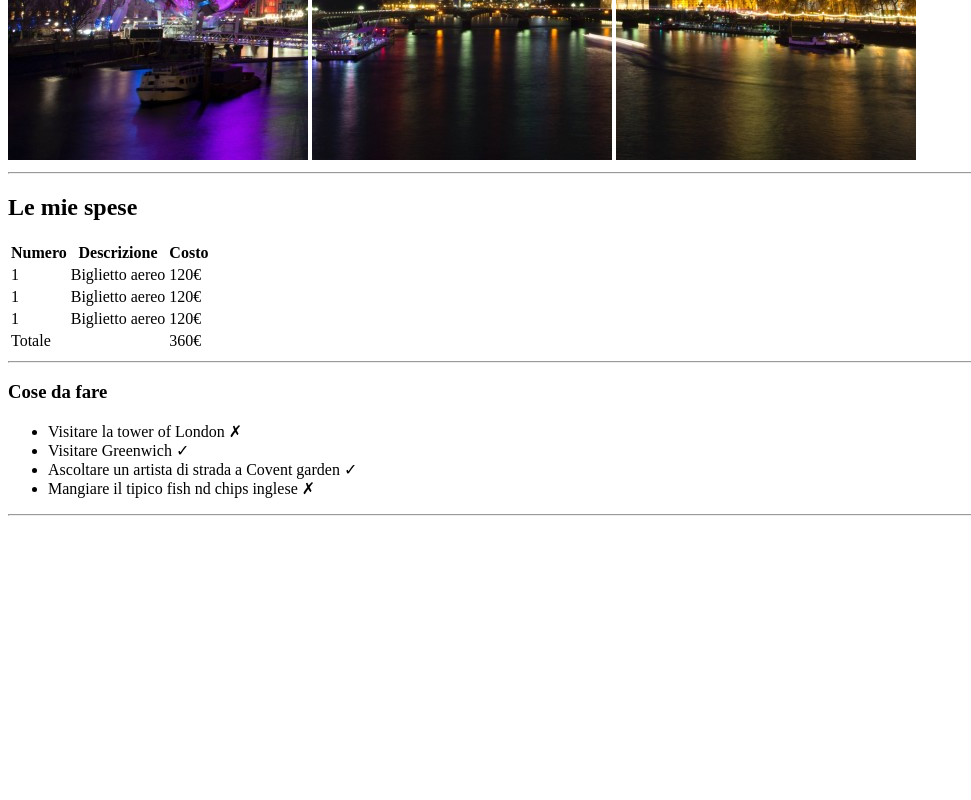
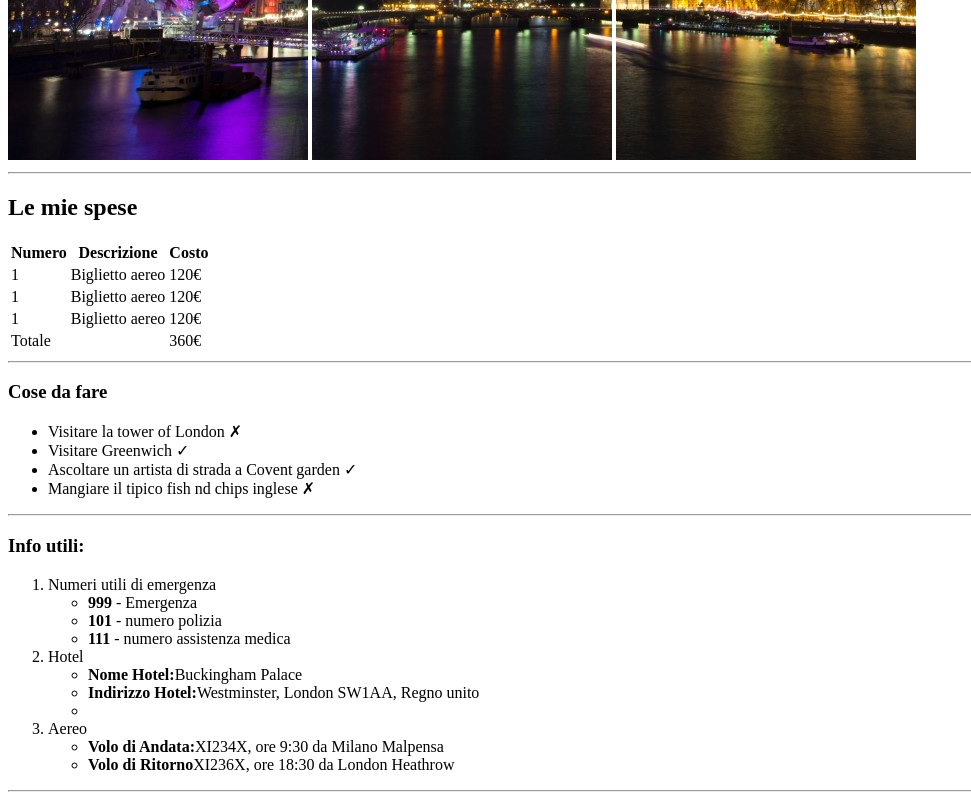
Before and after one commit to B3rn4z86/html-london-trip, a plain HTML site: page index.html in a window 1280 px wide. Shown: the part 520-1320 px from the top of the page, without its empty margins (0-971 px from the left). Before the commit the page ends 1044 px from the top, so only its background shows below. Drawn offline with Linux system fonts and the light colour scheme.

Commit message:
sezione 3

```diff
--- a/index.html
+++ b/index.html
@@ -65,6 +65,29 @@
       </ul>
       <hr>
     </section>
+    <!-- sezione 3 -->
+    <section>
+      <h3>Info utili:</h3>
+      <ol>
+        <li>Numeri utili di emergenza</li>
+        <ul>
+          <li><strong>999</strong> - Emergenza</li>
+          <li><strong>101</strong> - numero polizia</li>
+          <li><strong>111</strong> - numero assistenza medica</li>
+        </ul>
+        <li>Hotel</li>
+        <ul>
+          <li><strong>Nome Hotel:</strong>Buckingham Palace</li>
+          <li><strong>Indirizzo Hotel:</strong>Westminster, London SW1AA, Regno unito<li>
+        </ul>
+        <li>Aereo</li>
+        <ul>
+          <li><strong>Volo di Andata:</strong>XI234X, ore 9:30 da Milano Malpensa</li>
+          <li><strong>Volo di Ritorno</strong>XI236X, ore 18:30 da London Heathrow</li>
+        </ul>
+      </ol>
+      <hr>
+    </section>
 
 
 
```
